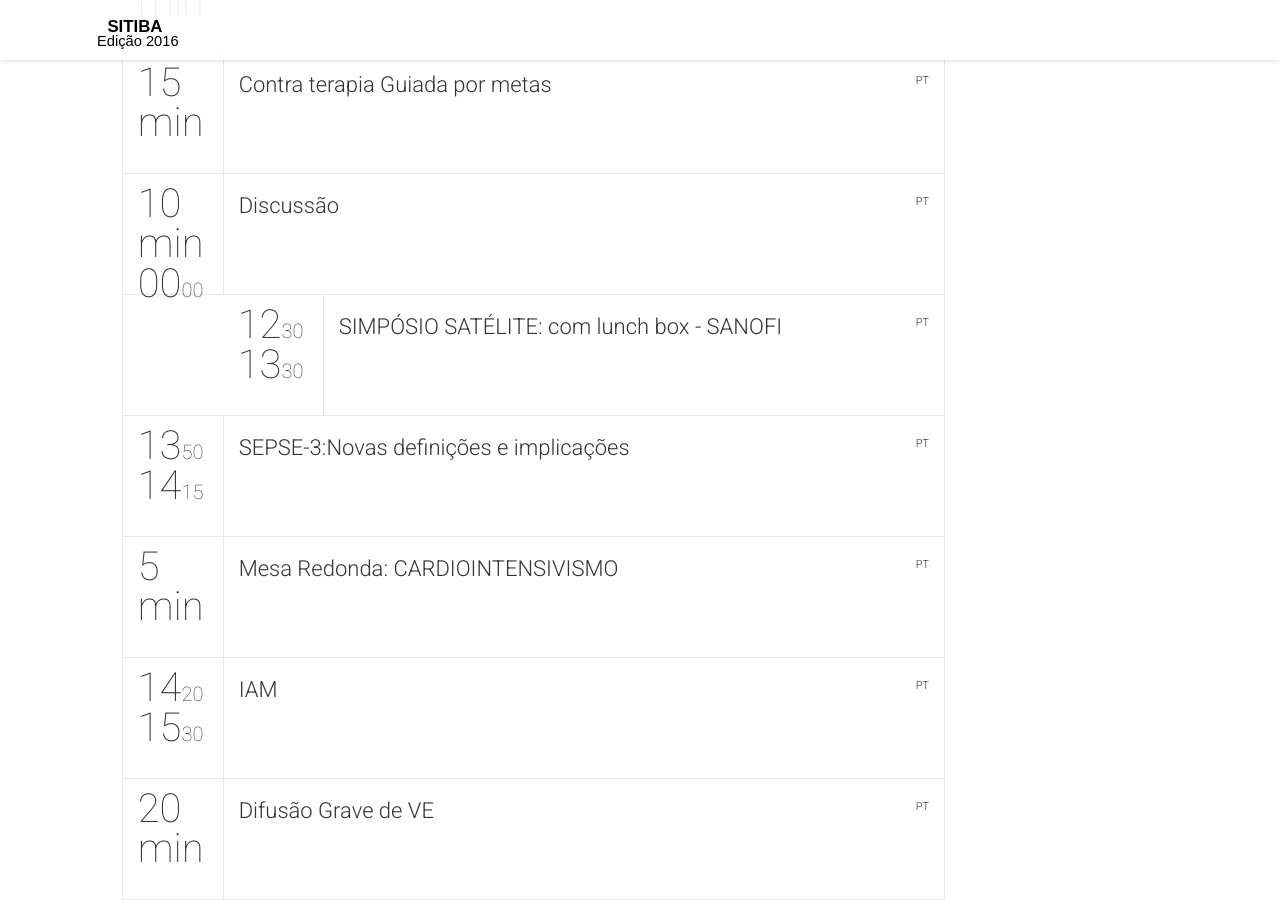
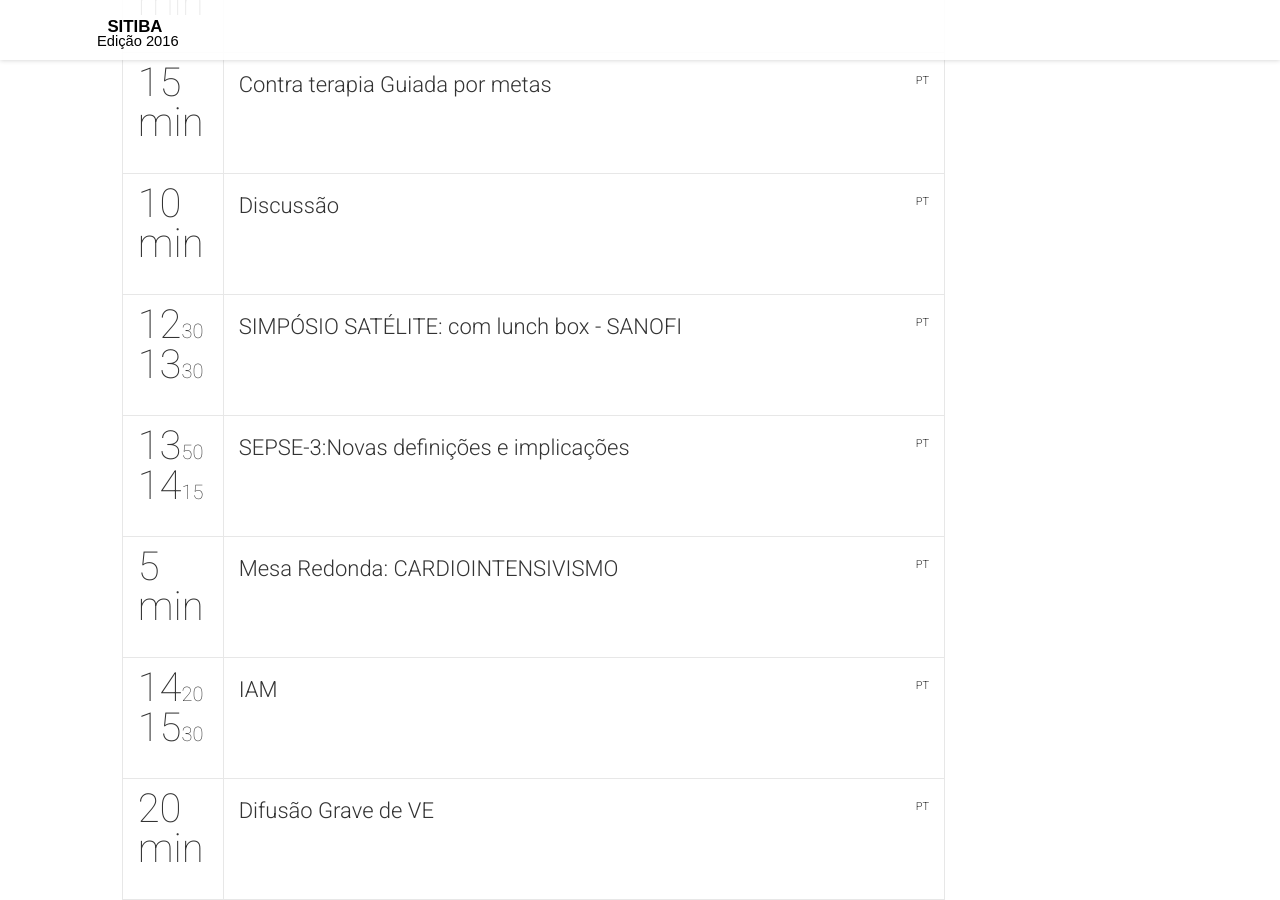
Before and after one commit to ricardotassio/ricardotassio.github.io, a Jekyll site: the page built from index.html, in a window 1280 px wide and 900 px high, scrolled down 8756 px. Built offline with Jekyll 4.4.1, drawn with Linux system fonts in a browser that asks for light colours; nearby versions of some CDN libraries; library files that are not in the unit come from our copies; a script that is not in the unit is left out; comment, search, counter and statistics services are not loaded.

Commit message:
Adicionado a programacao

```diff
--- a/_data/schedule.yml
+++ b/_data/schedule.yml
@@ -169,7 +169,7 @@
     }
     - {
         startTime: "10 min",
-        endTime: "00:00",
+        endTime: "",
         sessionIds: [028]
     }
     - {
```
